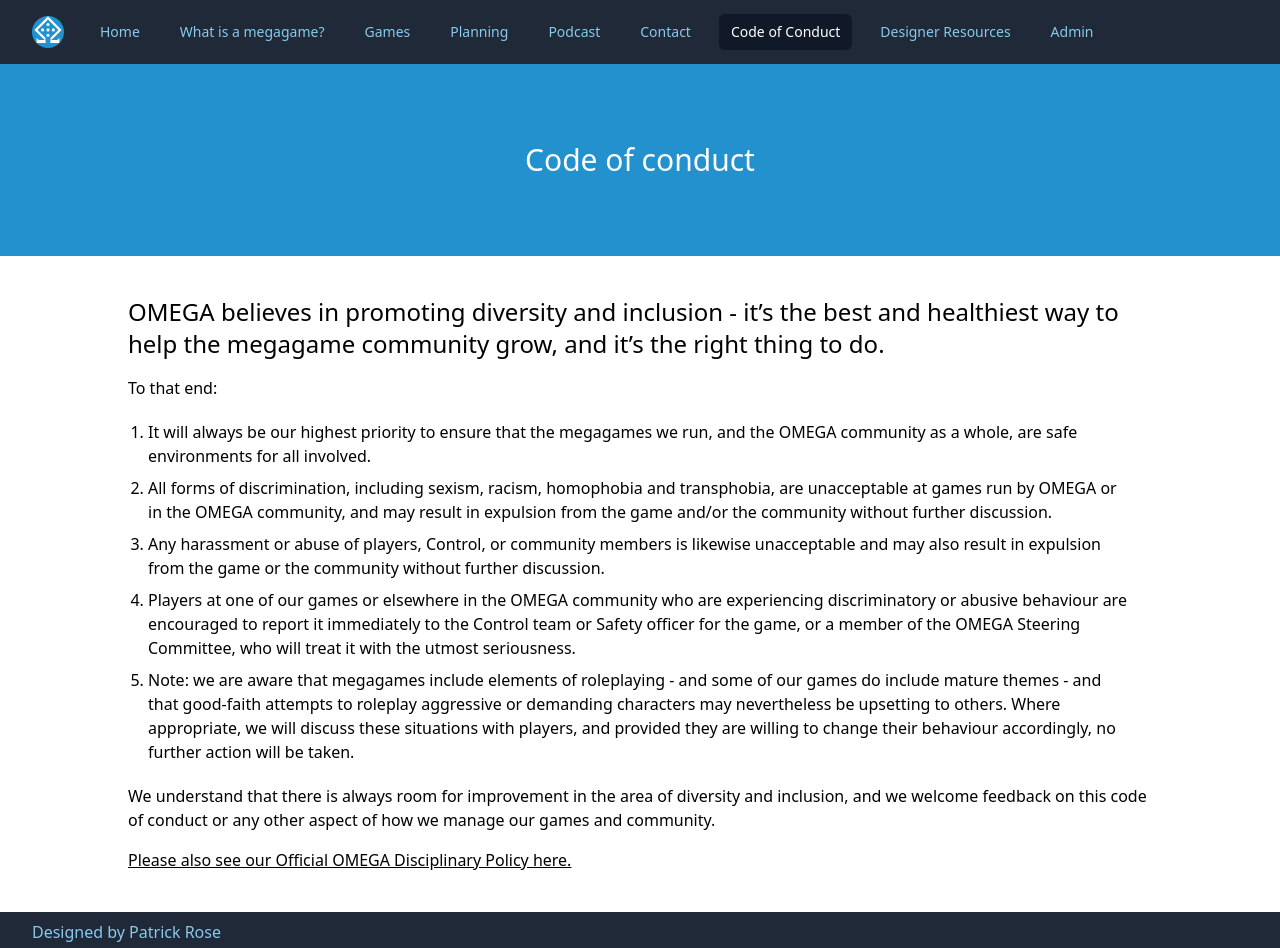
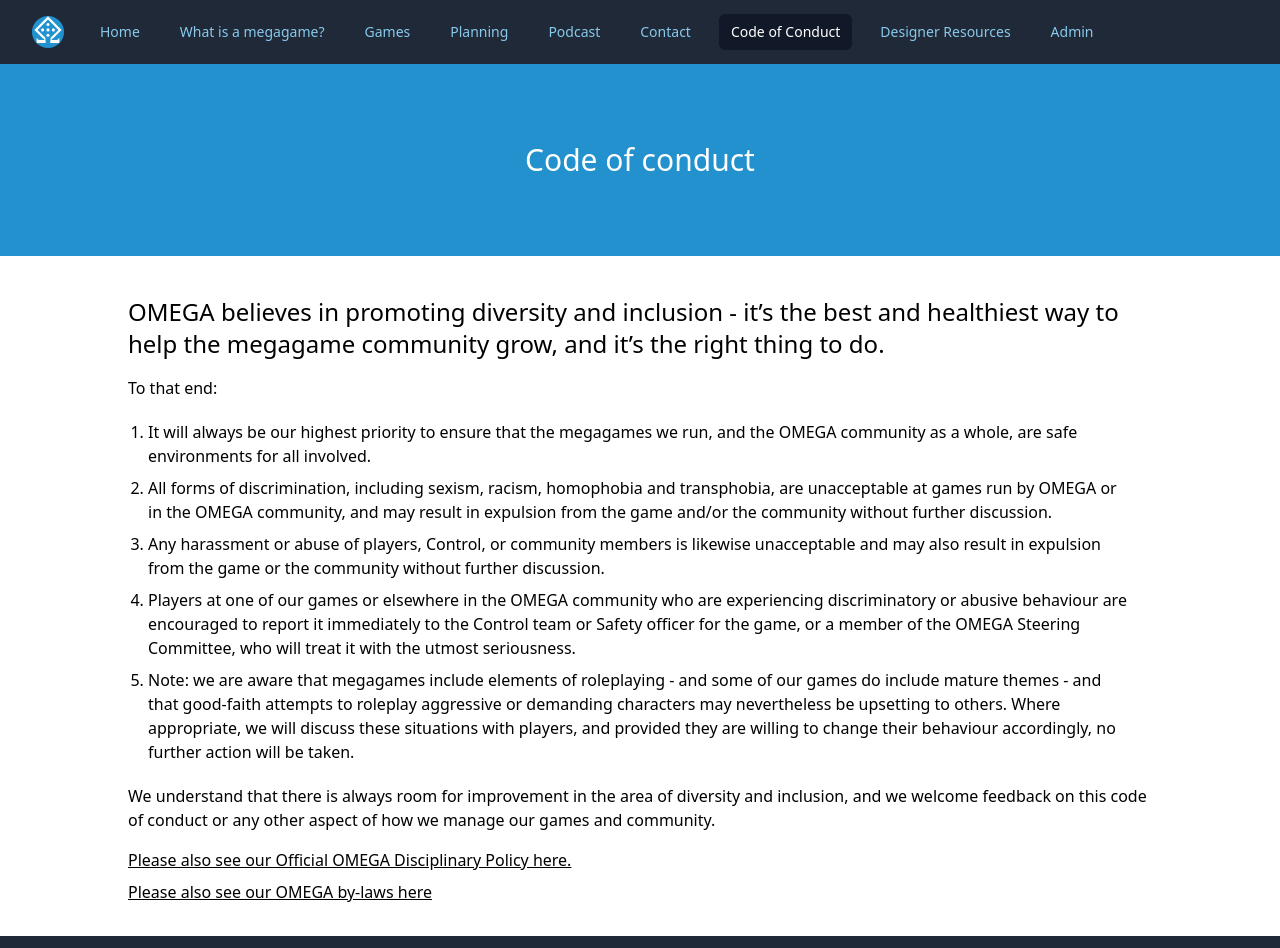
Before and after one commit to PatrickRose/omega-website, a Next.js app: page /code-of-conduct in a window 1280 px wide. Shown: the top 948 px of the page. Built offline with nearby package versions, Linux system fonts and the light colour scheme; a web font is replaced by a local one.

Commit message:
Add link to bylaws

```diff
--- a/src/pages/code-of-conduct.tsx
+++ b/src/pages/code-of-conduct.tsx
@@ -71,6 +71,16 @@ export default function CodeOfConduct() {
                         here.
                     </a>
                 </p>
+
+                <p className="py">
+                    <a
+                        href="https://docs.google.com/document/d/1AwMyFuv6i7RJ336SnN6v37jj3C_GKbQqU4gdmogYSuo/edit?usp=sharing"
+                        target="_blank"
+                        rel="noopener noreferrer"
+                    >
+                        Please also see our OMEGA by-laws here
+                    </a>
+                </p>
             </MainContent>
         </React.Fragment>
     );
```
